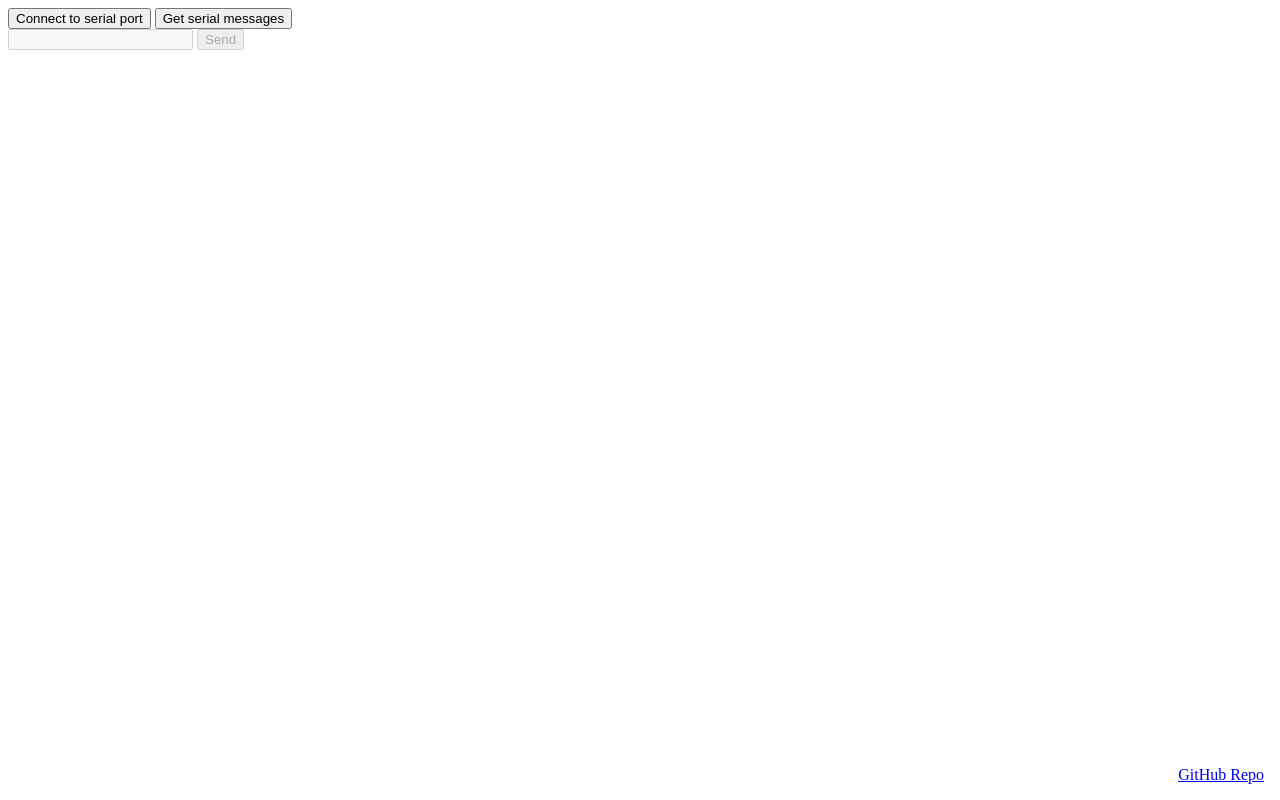
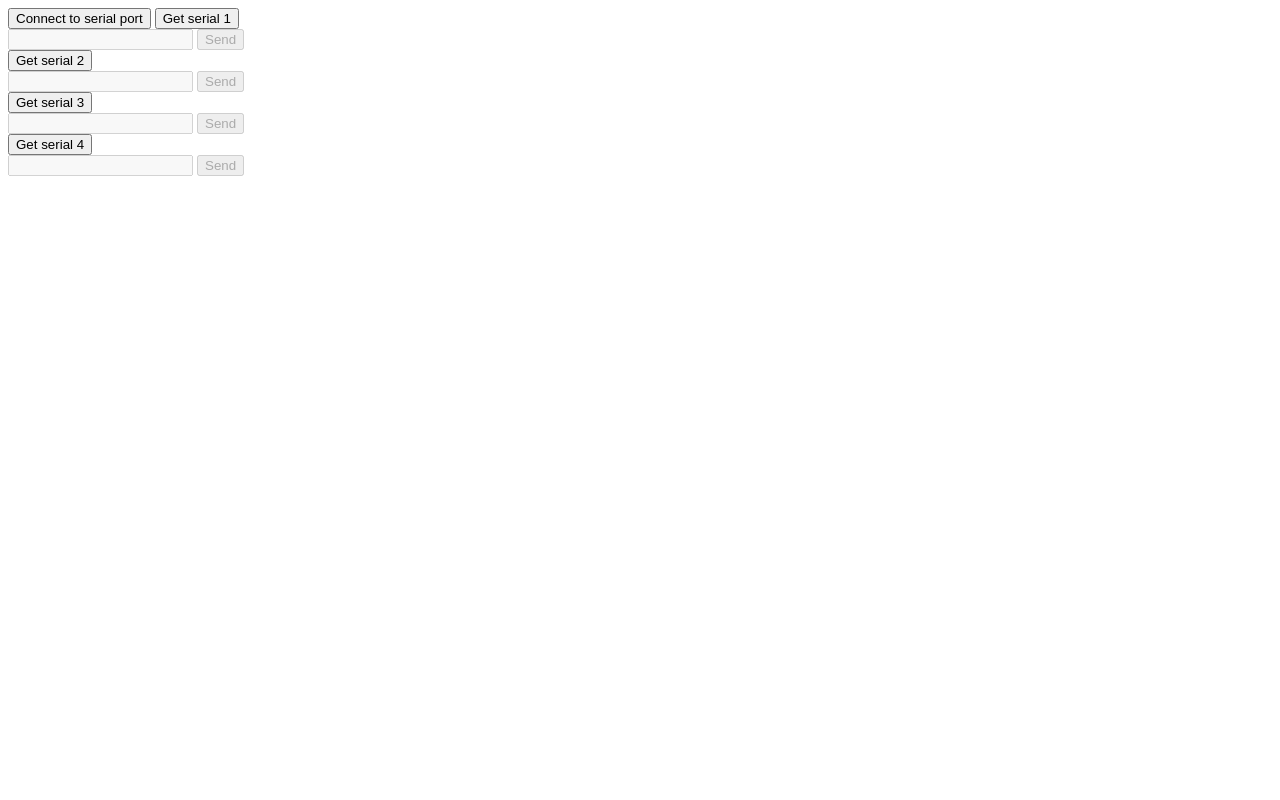
Before and after one commit to snappercayt/webblesamples, a plain HTML site: page index.html in a window 1280 px wide. Drawn offline with Linux system fonts and the light colour scheme.

Commit message:
added 4 serial

```diff
--- a/index.html
+++ b/index.html
@@ -19,7 +19,8 @@
 <body>
 
     <button id="connect-to-serial">Connect to serial port</button>
-    <button id="get-serial-messages">Get serial messages</button>
+
+    <button id="get-serial-messages">Get serial 1</button>
     <div>
         <form id="message-form">
             <input type="text" id="message-input" disabled="true">
@@ -28,9 +29,32 @@
     </div>
     <div id="serial-messages-container"></div>
 
-    <div class="repo-link">
-        <a href="https://github.com/UnJavaScripter/web-serial-example">GitHub Repo</a>
+    <button id="get-serial-messages">Get serial 2</button>
+    <div>
+        <form id="message-form">
+            <input type="text" id="message-input" disabled="true">
+            <button type="submit" id="submit-button" disabled="true">Send</button>
+        </form>
     </div>
+    <div id="serial-messages-container"></div>
+
+    <button id="get-serial-messages">Get serial 3</button>
+    <div>
+        <form id="message-form">
+            <input type="text" id="message-input" disabled="true">
+            <button type="submit" id="submit-button" disabled="true">Send</button>
+        </form>
+    </div>
+    <div id="serial-messages-container"></div>
+
+    <button id="get-serial-messages">Get serial 4</button>
+    <div>
+        <form id="message-form">
+            <input type="text" id="message-input" disabled="true">
+            <button type="submit" id="submit-button" disabled="true">Send</button>
+        </form>
+    </div>
+    <div id="serial-messages-container"></div>
 
     <script src="./dist/app.js"></script>
     <script>
```
